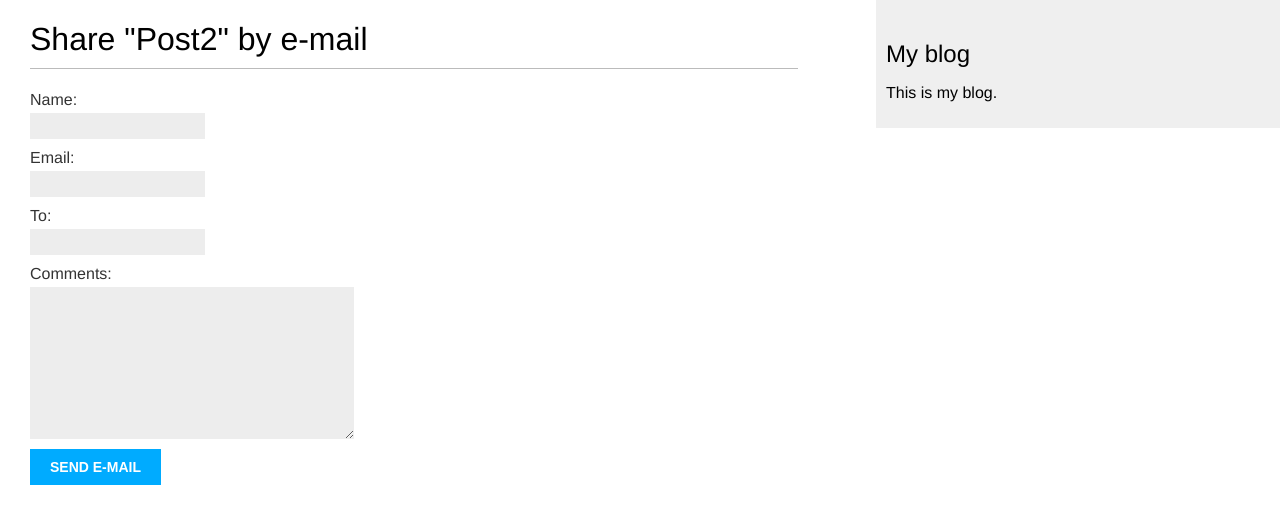
After one commit to AntiHero/DjangoAPI, a Django app: page /blog/3/share/ in a window 1280 px wide. The commit adds this page. Shown: the top 524 px of the page. Run offline with Django 3.2, Linux system fonts and the light colour scheme; data comes from the database, SQL or seed files in the repository.

Commit message:
feat: add share blog post via mail logic

```diff
--- a/src/website/blog/apps.py
+++ b/src/website/blog/apps.py
@@ -1,5 +1,4 @@
 from django.apps import AppConfig
-
 
 class BlogConfig(AppConfig):
     name = 'blog'
--- /dev/null
+++ b/src/website/blog/forms.py
@@ -0,0 +1,8 @@
+from django import forms
+
+class EmailPostForm(forms.Form):
+  name = forms.CharField(max_length = 25)
+  email = forms.EmailField()
+  to = forms.EmailField()
+  comments = forms.CharField(required = False,
+                              widget = forms.Textarea)
--- /dev/null
+++ b/src/website/blog/templates/blog/post/share.html
@@ -0,0 +1,12 @@
+{% extends "blog/base.html" %}
+  {% block title %}Share a post{% endblock %}
+  {% block content %} {% if sent %}
+    <h1>E-mail successfully sent from {{ post.email}}</h1>
+    <p>"{{ post.title }}" was successfully sent to {{ form.cleaned_data.to }}.</p>
+  {% else %}
+  <h1>Share "{{ post.title }}" by e-mail</h1>
+  <form method="post">
+    {{ form.as_p }} {% csrf_token %} <input type="submit" value="Send e-mail" />
+  </form>
+  {% endif %}
+{% endblock %}
--- a/src/website/blog/urls.py
+++ b/src/website/blog/urls.py
@@ -8,4 +8,7 @@ urlpatterns = [
   path('<int:year>/<int:month>/<int:day>/<slug:post>/',
         views.post_detail,
         name='post_detail'),
+  path('<int:post_id>/share/',
+        views.post_share,
+        name = 'post_share'),
 ]
--- a/src/website/blog/views.py
+++ b/src/website/blog/views.py
@@ -3,6 +3,8 @@ from .models import Post
 from django.core.paginator import Paginator, EmptyPage, \
   PageNotAnInteger
 from django.views.generic import ListView
+from .forms import EmailPostForm
+from django.core.mail import send_mail
 
 # def post_list(request):
 #   object_list = Post.published.all()
@@ -36,3 +38,30 @@ def post_detail(request, year, month, day, post):
   return render(request,
                 'blog/post/detail.html',
                 {'post': post})
+
+def post_share(request, post_id):
+  # retrieve post by id
+  post = get_object_or_404(Post, id = post_id, status = 'published')
+  sent = False
+  if request.method == 'POST':
+    # Form was submitted
+    form = EmailPostForm(request.POST)
+    if form.is_valid():
+      # Form fields passed validation
+      cd = form.cleaned_data
+      post_url = request.build_absolute_uri(
+        post.get_absolute_url()
+      )
+      subject = f"{cd['name']} recommends you read " \
+                f"{post.title}"
+      message = f"Read {post.title} at {post_url} \n\n" \
+                f"{cd['name']}\'s comments: {cd['comments']}"
+      send_mail(subject, message, 'admin@example.com',
+                [cd['to']])
+      sent = True
+      # .. send email
+  else:
+    form = EmailPostForm()
+  return render(request, 'blog/post/share.html', {'post': post,
+                                                  'form': form,
+                                                  'sent': sent})
```
Also changed, not shown: src/website/blog/templates/blog/post/detail.html (+6 -1 lines), src/website/website/settings.py (+9 -0 lines).
